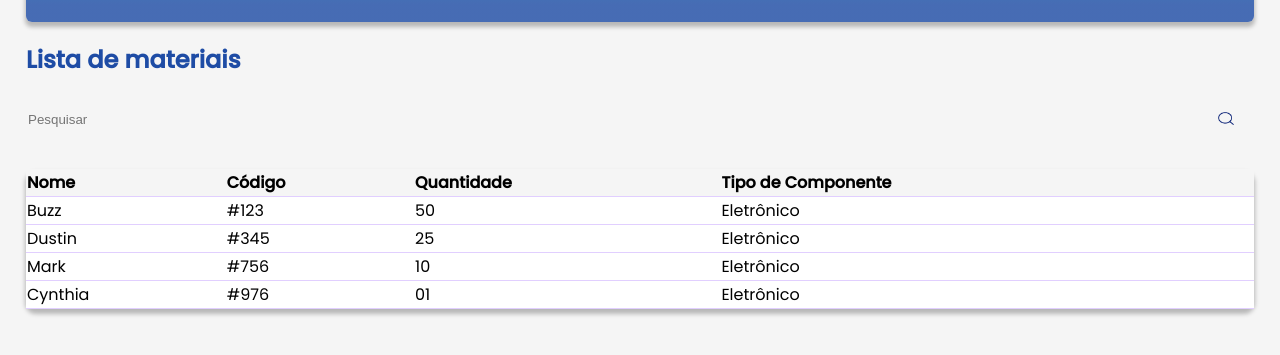
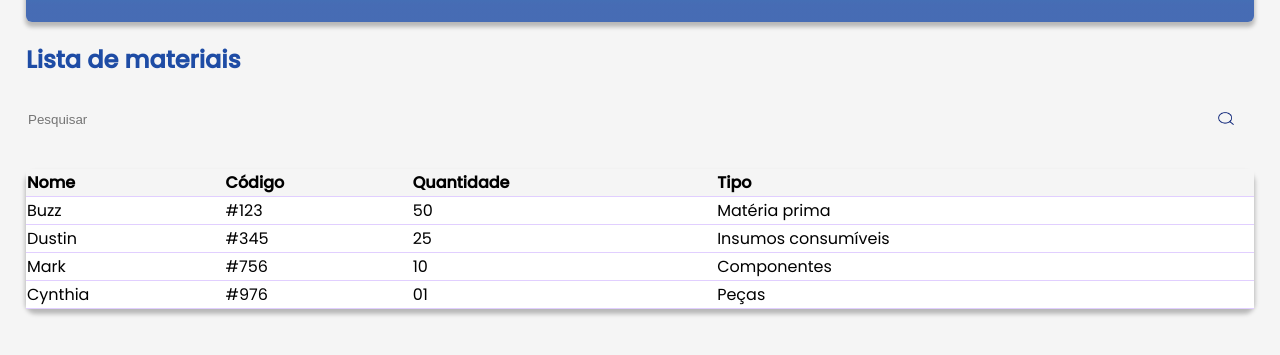
Before and after one commit to ICEI-PUC-Minas-PMV-ADS/pmv-ads-2023-1-e1--proj-web-t8-stockware, a plain HTML site: page pages/list.html in a window 1280 px wide. Shown: the part 169-524 px from the top of the page. Drawn offline with Linux system fonts and the light colour scheme.

Commit message:
Alterado típos de componentes

```diff
--- a/pages/list.html
+++ b/pages/list.html
@@ -35,31 +35,31 @@
                 <th>Nome</th>
                 <th>Código</th>
                 <th>Quantidade</th>
-                <th>Tipo de Componente</th>
+                <th>Tipo</th>
             </tr>
             <tr>
                 <td>Buzz</td>
                 <td>#123</td>
                 <td>50</td>
-                <td>Eletrônico</td>
+                <td>Matéria prima</td>
             </tr>
             <tr>
                 <td>Dustin</td>
                 <td>#345</td>
                 <td>25</td>
-                <td>Eletrônico</td>
+                <td>Insumos consumíveis</td>
             </tr>
             <tr>
                 <td>Mark</td>
                 <td>#756</td>
                 <td>10</td>
-                <td>Eletrônico</td>
+                <td>Componentes</td>
             </tr>
             <tr>
                 <td>Cynthia</td>
                 <td>#976</td>
                 <td>01</td>
-                <td>Eletrônico</td>
+                <td>Peças</td>
             </tr>
         </table>
       </div>
```
